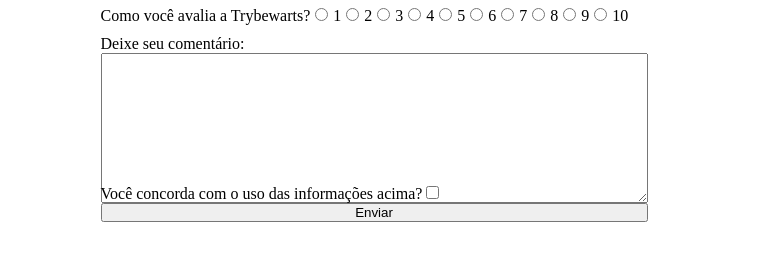
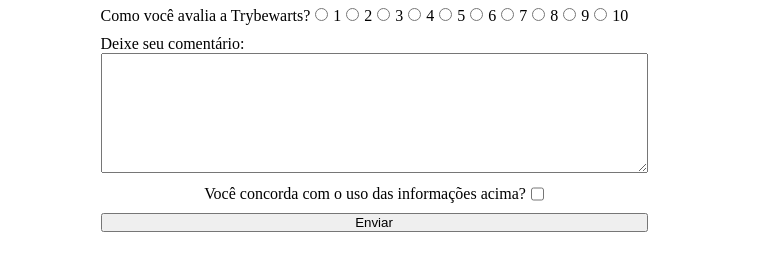
Before and after one commit to wendryosales/trybewarts, a website: page index.html in a window 1280 px wide. Shown: the part 351-614 px from the top of the page, 0-781 px from the left. Drawn offline with Linux system fonts and the light colour scheme.

Commit message:
atualizado termos

```diff
--- a/index.html
+++ b/index.html
@@ -115,7 +115,7 @@
                 </label>
             </section>
 
-            <section>
+            <section class="termo">
                 <label for="agreement" id="label-infos">Você concorda com o uso das informações acima?</label>
                 <input type="checkbox" id="agreement" required>
             </section>
--- a/style.css
+++ b/style.css
@@ -91,8 +91,18 @@
 }
 
 .textarea textarea {
-  min-height: 100%;
-  max-height: 100%;
+  min-height: 80%;
+  max-height: 80%;
   min-width: 100%;
   max-width: 100%;
 }
+
+.termo {
+  display: flex;
+  justify-content: center;
+  padding-bottom: 10px;
+}
+
+.termo label {
+  margin-right: 5px;
+}
```
